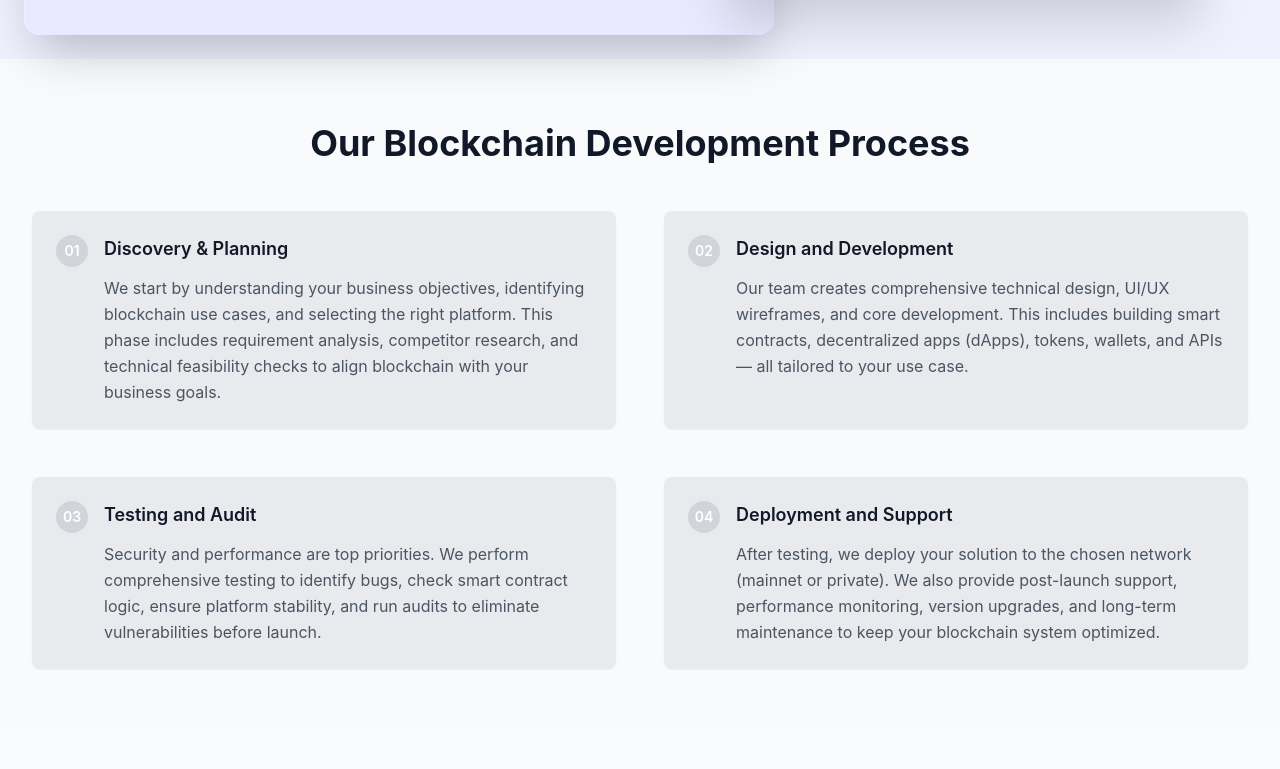
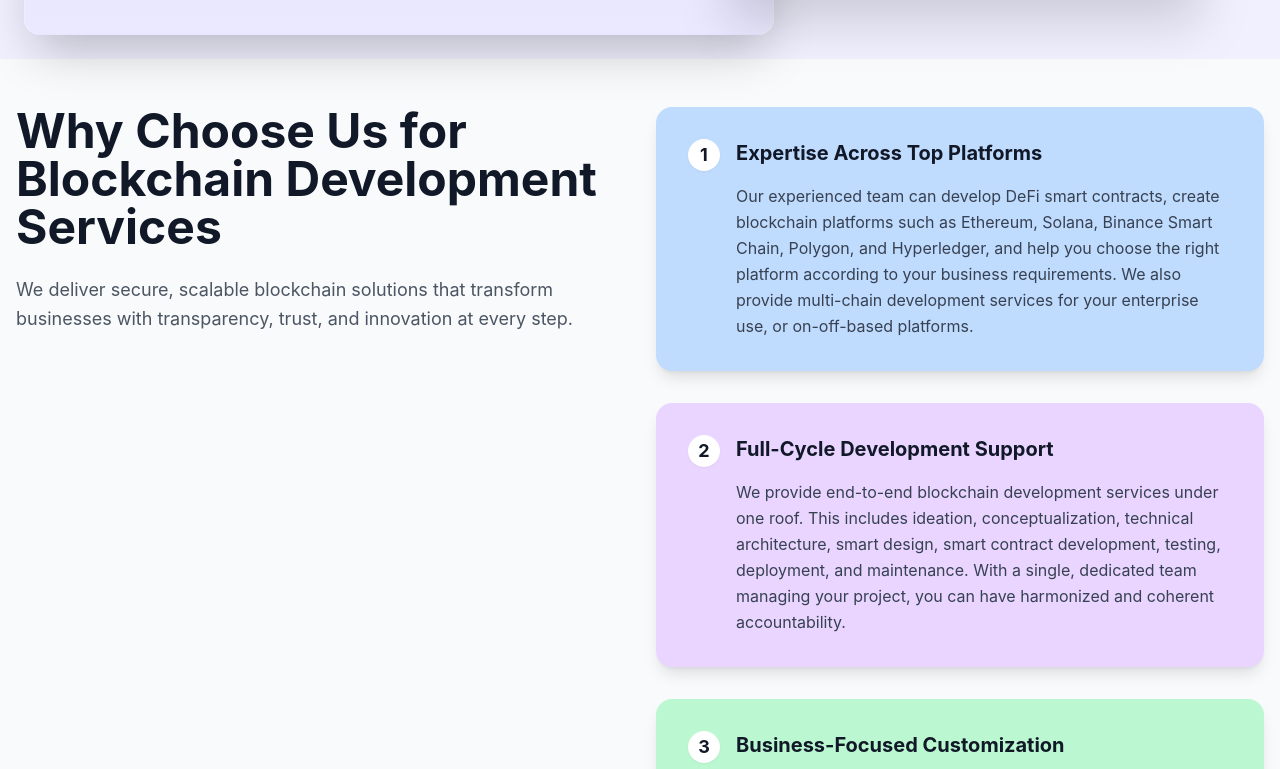
Before and after one commit to rastogi30/Mindor-tech, a Next.js app: page /services/blockchain-development in a window 1280 px wide. Shown: the part 1271-2040 px from the top of the page. Built offline with nearby package versions, Linux system fonts and the light colour scheme.

Commit message:
slider added in blockchian

```diff
--- a/src/components/Slider.tsx
+++ b/src/components/Slider.tsx
@@ -7,8 +7,12 @@ interface PromiseItem {
   bgColor: string;
 }
 
-const PromiseProgress: React.FC = () => {
-  const promiseItems: PromiseItem[] = [
+interface PromiseProgressProps {
+  variant?: 'web' | 'ai' | 'blockchain';
+}
+
+const PromiseProgress: React.FC<PromiseProgressProps> = ({ variant = 'web' }) => {
+  const webItems: PromiseItem[] = [
     {
       id: 1,
       title: "Full-Spectrum Digital Expertise",
@@ -47,6 +51,121 @@ const PromiseProgress: React.FC = () => {
     }
   ];
 
+    const blockchainItems: PromiseItem[] = [
+    {
+      id: 1,
+      title: "Expertise Across Top Platforms",
+      description: "Our experienced team can develop DeFi smart contracts, create blockchain platforms such as Ethereum, Solana, Binance Smart Chain, Polygon, and Hyperledger, and help you choose the right platform according to your business requirements. We also provide multi-chain development services for your enterprise use, or on-off-based platforms.",
+      bgColor: "bg-blue-200"
+    },
+    {
+      id: 2,
+      title: "Full-Cycle Development Support",
+      description: "We provide end-to-end blockchain development services under one roof. This includes ideation, conceptualization, technical architecture, smart design, smart contract development, testing, deployment, and maintenance. With a single, dedicated team managing your project, you can have harmonized and coherent accountability.",
+      bgColor: "bg-purple-200"
+    },
+    {
+      id: 3,
+      title: "Business-Focused Customization",
+      description: "We ensure that you receive the business advantage from technology. We prioritize business objectives above all others and ensure our systems meet business requirements. We make all of our solutions feature both your company brand and can be implemented into any existing application, giving you a unique business advantage over your competition.",
+      bgColor: "bg-green-200"
+    },
+    {
+      id: 4,
+      title: "Secure by Built from the Ground Up",
+      description: "Security is a non-negotiable priority. We follow industry-standard best practices to design and develop a fully secured and audited blockchain architecture. From data encryption to multi-factor authentication, access control, and contract verification, our development approach ensures that your product is secure and protected.",
+      bgColor: "bg-yellow-200"
+    },
+    {
+      id: 5,
+      title: "Future-Proof Technology Stack",
+      description: "Built with adaptable evolving application, networks and latest emerging technologies, we ensure that our blockchain frameworks and technologies are fully future-proofed. From interoperability protocols to emerging consensus mechanisms, we stay ahead of trends and threats through continuous improvement and development. Our solutions are equipped with the latest functionality for success in the future.",
+      bgColor: "bg-red-200"
+    },
+    {
+      id: 6,
+      title: "Agile and Transparent Process",
+      description: "Our developers implement accurate agile methodology, ensuring easy work progress and system development to present. You'll receive regular updates, participate in planning sessions, and have full visibility into the development progress. Get peace of mind about your budget and deadlines.",
+      bgColor: "bg-indigo-200"
+    },
+    {
+      id: 7,
+      title: "Proven Multi-Industry Experience",
+      description: "We've delivered blockchain solutions across industries such as finance, logistics, healthcare, gaming, real estate, and more. From multi-party transaction tracking to supply chain optimization, from tokenization to dApps, we utilize it across various insights to your project.",
+      bgColor: "bg-pink-200"
+    },
+    {
+      id: 8,
+      title: "Flexible Engagement Models",
+      description: "Whether you're a startup with a limited budget or an enterprise with a large team, we offer a full range of engagement options to suit your project. Choose from fixed pricing, hourly development, or dedicated team solutions. Our goal is to be a technological partner you can rely on at every stage.",
+      bgColor: "bg-cyan-200"
+    }
+  ];
+
+  const aiItems: PromiseItem[] = [
+    {
+      id: 1,
+      title: "Intelligent Automation Solutions",
+      description: "We develop AI-powered automation systems that streamline your business processes, reduce manual effort, and increase operational efficiency. From chatbots to complex workflow automation, we make your business smarter.",
+      bgColor: "bg-cyan-200"
+    },
+    {
+      id: 2,
+      title: "Custom Machine Learning Models",
+      description: "Our team builds tailored ML models that solve your specific business challenges. Whether it's predictive analytics, recommendation systems, or data classification, we create AI solutions that deliver measurable results.",
+      bgColor: "bg-teal-200"
+    },
+    {
+      id: 3,
+      title: "Data-Driven Insights",
+      description: "Transform your raw data into actionable insights with our AI analytics solutions. We help you uncover patterns, predict trends, and make informed decisions that drive business growth and competitive advantage.",
+      bgColor: "bg-emerald-200"
+    },
+    {
+      id: 4,
+      title: "Scalable AI Infrastructure",
+      description: "Built for growth, our AI solutions scale seamlessly with your business needs. We design robust architectures that handle increasing data volumes and user demands while maintaining optimal performance.",
+      bgColor: "bg-lime-200"
+    },
+    {
+      id: 5,
+      title: "Ethical AI Development",
+      description: "We prioritize responsible AI development with transparency, fairness, and privacy at the core. Our solutions are designed to be explainable, unbiased, and compliant with industry standards and regulations.",
+      bgColor: "bg-orange-200"
+    },
+    {
+      id: 6,
+      title: "Continuous Learning Systems",
+      description: "Our AI solutions don't just work—they improve over time. We implement continuous learning mechanisms that adapt to new data and changing business requirements, ensuring long-term value and relevance.",
+      bgColor: "bg-pink-200"
+    }
+  ];
+
+  const getContent = () => {
+    switch (variant) {
+      case 'blockchain':
+        return {
+          items: blockchainItems,
+          title: "Why Choose Us for Blockchain Development Services",
+          subtitle: "We deliver secure, scalable blockchain solutions that transform businesses with transparency, trust, and innovation at every step."
+        };
+      case 'ai':
+        return {
+          items: aiItems,
+          title: "AI Innovation. Your Transformation.",
+          subtitle: "We create intelligent AI solutions that automate processes, unlock insights, and drive innovation across your entire business ecosystem."
+        };
+      default:
+        return {
+          items: webItems,
+          title: "Our Promise. Your Progress.",
+          subtitle: "We cover the entire digital ecosystem, from mobile app development and responsive web design to advanced AI, RPA, blockchain, and digital marketing solutions."
+        };
+    }
+  };
+
+  const content = getContent();
+
   return (
     <div className="min-h-screen bg-gray-50 py-12 px-4">
       <div className="w-full mx-auto">
@@ -54,17 +173,15 @@ const PromiseProgress: React.FC = () => {
 
           <div className="lg:sticky lg:top-12">
             <h1 className="text-4xl lg:text-5xl font-bold text-gray-900 leading-tight">
-              Our Promise. Your Progress.
+              {content.title}
             </h1>
             <p className="text-gray-600 mt-6 text-lg leading-relaxed">
-              We cover the entire digital ecosystem, from mobile app development
-              and responsive web design to advanced AI, RPA, blockchain, and
-              digital marketing solutions.
+              {content.subtitle}
             </p>
           </div>
 
           <div className="relative">
-            {promiseItems.map((item, index) => (
+            {content.items.map((item, index) => (
               <div
                 key={item.id}
                 className={`sticky rounded-2xl p-8 mb-8 shadow-lg transition-all duration-300 hover:shadow-xl ${item.bgColor}`}
--- a/src/services/block.tsx
+++ b/src/services/block.tsx
@@ -5,6 +5,7 @@ import Mindor from '@/components/Mindor';
 import FAQ from '@/components/webcomponents/faq';
 import Business from '@/components/Business';
 import Process from '@/components/blockcomponents/process';
+import Slider from '@/components/Slider';
 
 const Block: React.FC = () => {
   return (
@@ -12,6 +13,7 @@ const Block: React.FC = () => {
       <Navbar />
       <Landing variant="blockchain" />
       <Mindor variant="blockchain" />
+      <Slider variant="blockchain" />
       <Process/>
       <Business variant="blockchain" />
       <FAQ variant="blockchain" />
```
